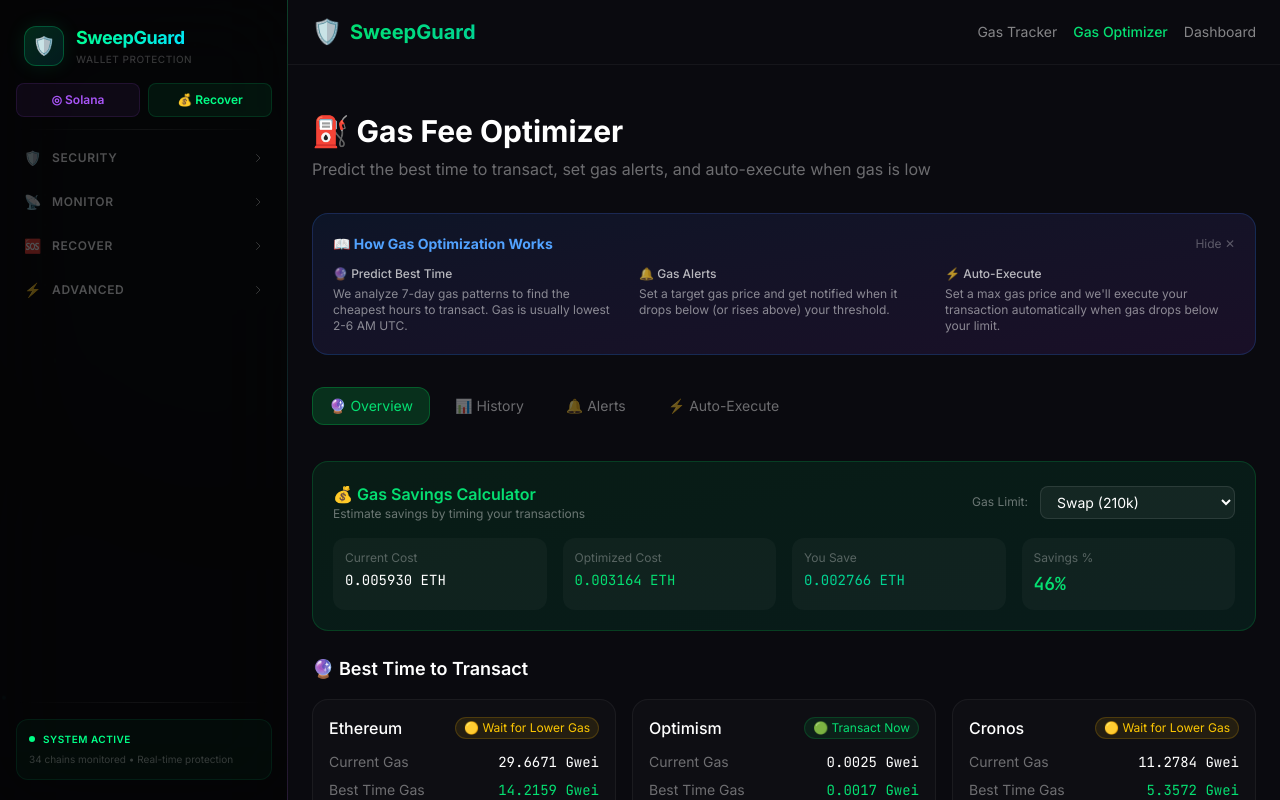
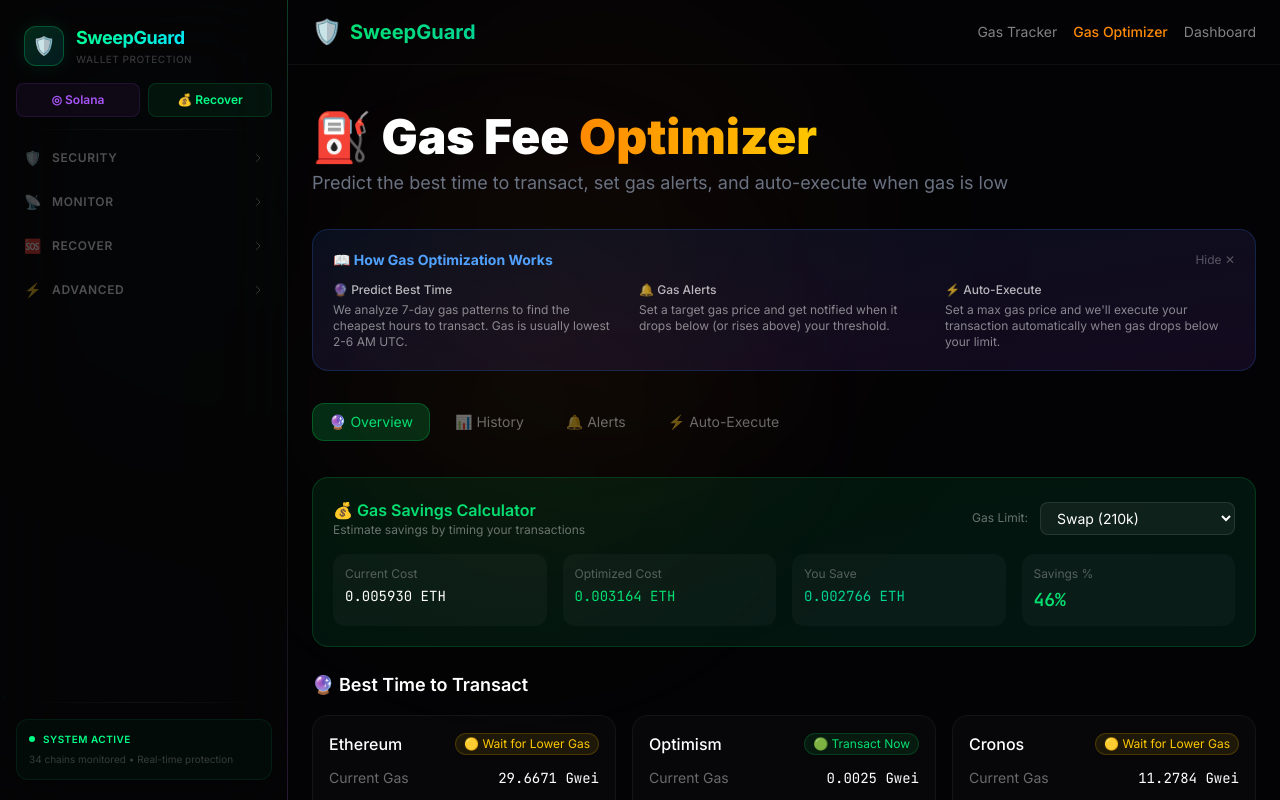
Before and after one commit to kabla1696-ctrl/sweeptsguard, a Next.js app: page /gas-optimizer in a window 1280 px wide. Shown: the top 800 px of the page. Built offline with nearby package versions, Linux system fonts and the light colour scheme.

Commit message:
redesign: Gas Optimizer — orange background orbs, gradient title, glassmorphism, improved nav

```diff
--- a/src/app/gas-optimizer/page.tsx
+++ b/src/app/gas-optimizer/page.tsx
@@ -128,22 +128,30 @@ export default function GasOptimizerPage() {
   }
 
   return (
-    <main className="min-h-screen bg-[#0a0a0f] text-white">
-      <nav className="flex justify-between items-center px-6 py-4 max-w-7xl mx-auto border-b border-white/[0.05]">
+    <main className="min-h-screen bg-[#030305] text-white">
+      {/* Background effects */}
+      <div className="fixed inset-0 pointer-events-none">
+        <div className="absolute top-0 right-1/3 w-[500px] h-[500px] bg-orange-500/[0.04] rounded-full blur-[120px]" />
+        <div className="absolute bottom-1/4 left-1/4 w-[400px] h-[400px] bg-yellow-500/[0.03] rounded-full blur-[100px]" />
+      </div>
+
+      <nav className="relative z-10 flex justify-between items-center px-6 py-4 max-w-7xl mx-auto border-b border-white/[0.05]">
         <Link href="/" className="flex items-center gap-2">
           <span className="text-2xl">🛡️</span>
           <span className="text-xl font-bold bg-gradient-to-r from-green-400 to-emerald-400 bg-clip-text text-transparent">SweepGuard</span>
         </Link>
         <div className="flex gap-4">
-          <Link href="/gas" className="text-sm text-white/50 hover:text-white">Gas Tracker</Link>
-          <Link href="/gas-optimizer" className="text-sm text-green-400 font-medium">Gas Optimizer</Link>
-          <Link href="/dashboard" className="text-sm text-white/50 hover:text-white">Dashboard</Link>
+          <Link href="/gas" className="text-sm text-white/50 hover:text-orange-400">Gas Tracker</Link>
+          <Link href="/gas-optimizer" className="text-sm text-orange-400 font-medium">Gas Optimizer</Link>
+          <Link href="/dashboard" className="text-sm text-white/50 hover:text-orange-400">Dashboard</Link>
         </div>
       </nav>
 
-      <div className="max-w-6xl mx-auto px-6 py-12">
-        <h1 className="text-3xl font-bold mb-2">⛽ Gas Fee Optimizer</h1>
-        <p className="text-white/40 mb-8">Predict the best time to transact, set gas alerts, and auto-execute when gas is low</p>
+      <div className="relative z-10 max-w-6xl mx-auto px-6 py-12">
+        <h1 className="text-4xl md:text-5xl font-black mb-2">
+          ⛽ Gas Fee <span className="bg-gradient-to-r from-orange-400 to-yellow-400 bg-clip-text text-transparent">Optimizer</span>
+        </h1>
+        <p className="text-gray-500 text-lg mb-8">Predict the best time to transact, set gas alerts, and auto-execute when gas is low</p>
 
         {/* Guide */}
         {showGuide && (
```
